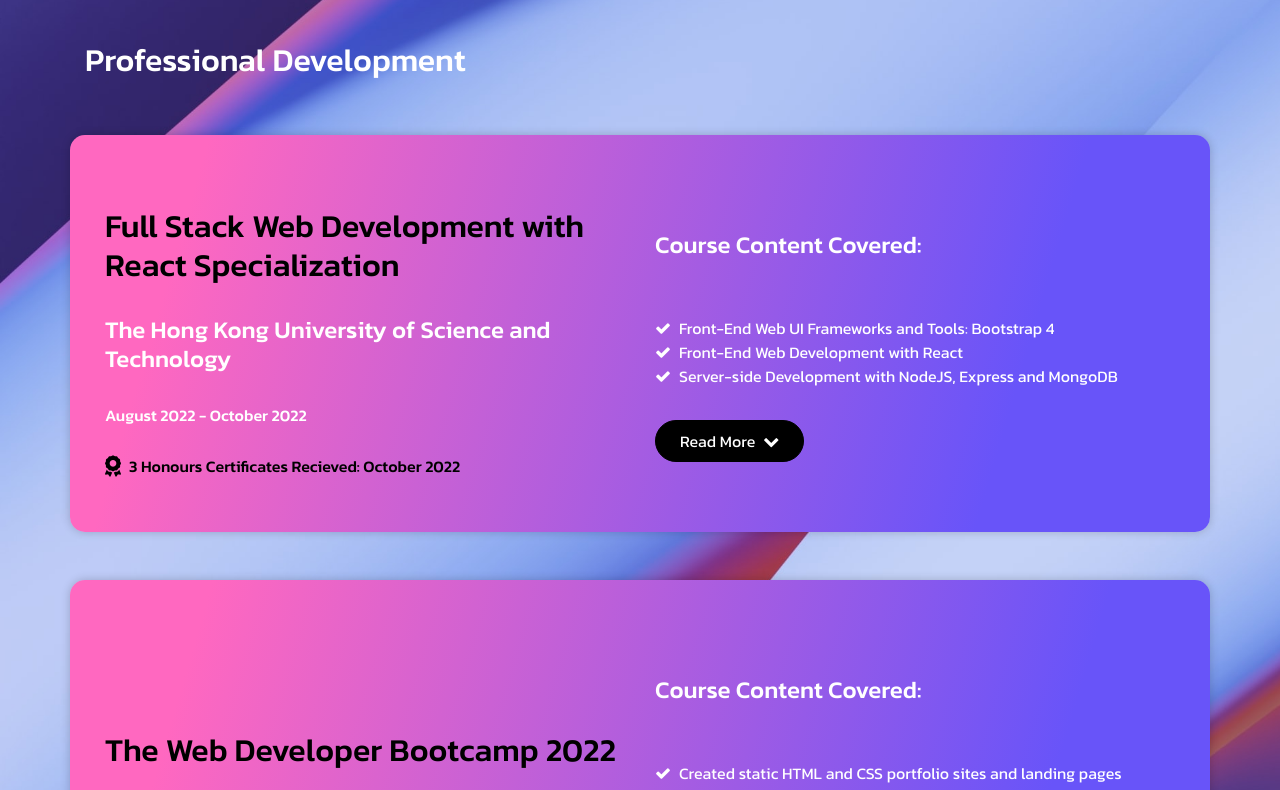
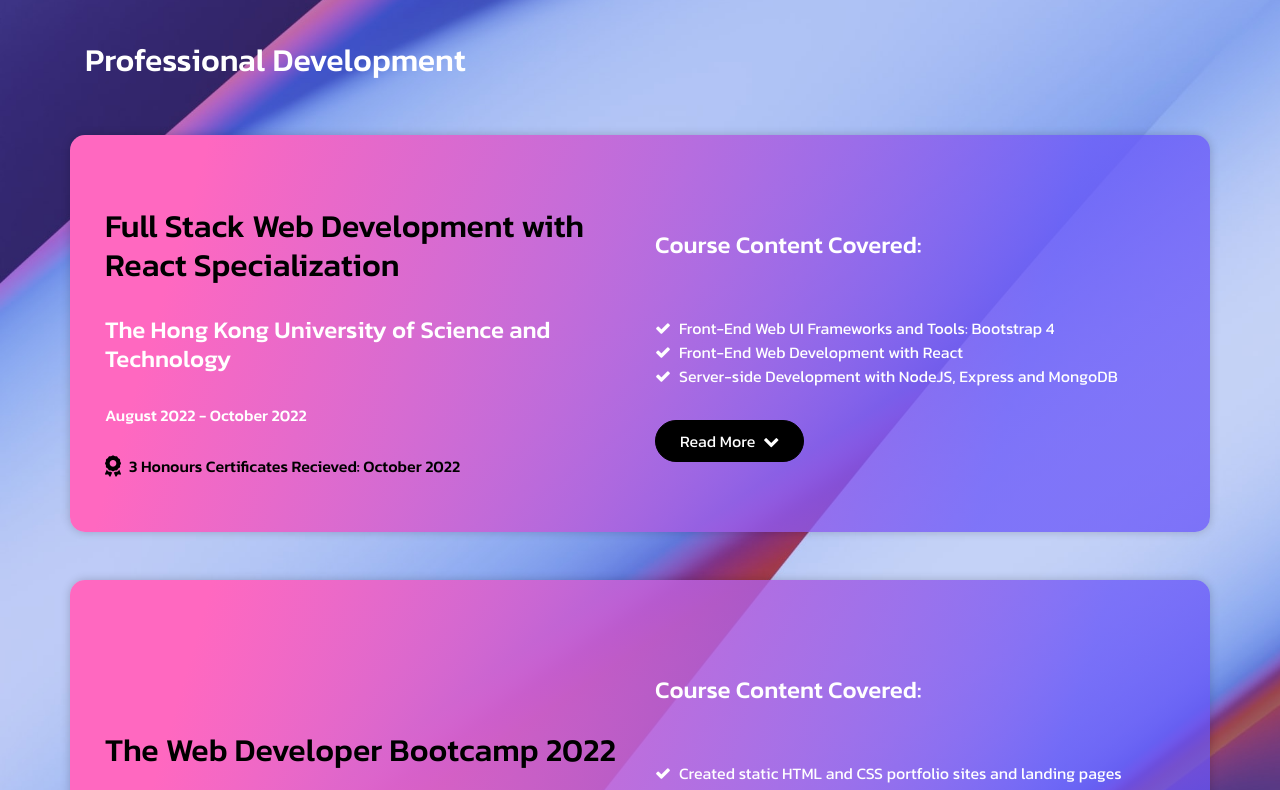
Before and after one commit to TropicalXU/layerlabsv2, a React (Create React App) app: page /about/personal-profile in a window 1280 px wide. Shown: the part 1000-1790 px from the top of the page. Built offline with nearby package versions, Linux system fonts and the light colour scheme; no server answers.

Commit message:
styling updates 6

```diff
--- a/src/App.css
+++ b/src/App.css
@@ -437,7 +437,7 @@ p {
 
 .course-card {
   color: rgb(255, 255, 255);
-  background-image: linear-gradient(106.4deg, rgb(255, 104, 192) 11.1%, rgb(104, 84, 249) 81.3%);
+  background-image: linear-gradient(106.4deg, rgb(255, 104, 192) 11.1%, rgba(103, 84, 249, 0.742) 81.3%);
   padding: 20px;
   border: none;
   border-radius: 15px;
```
